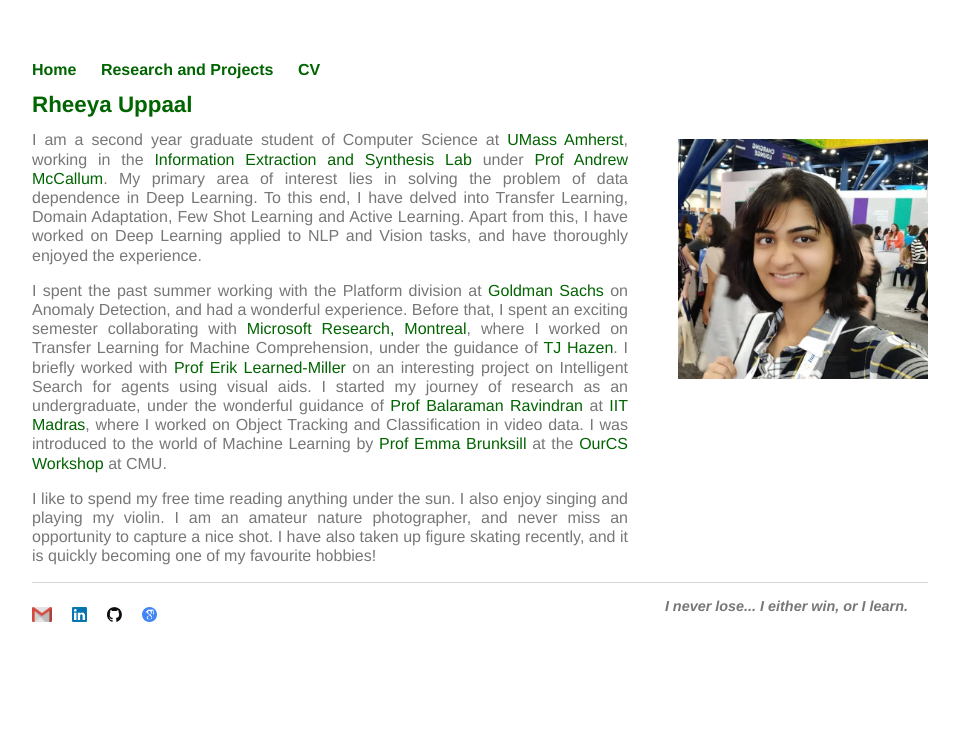
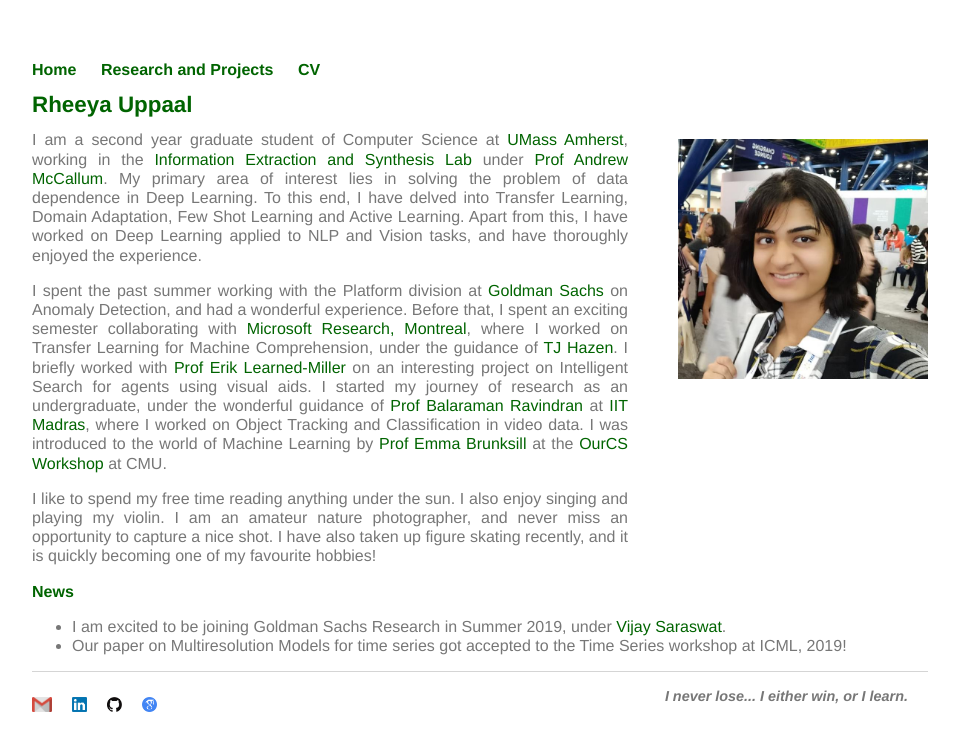
Before and after one commit to Uppaal/Uppaal.github.io, a Jekyll site: the page built from index.html, in a window 1280 px wide. Shown: the top 751 px of the page, without its empty margins (160-1119 px from the left). Built offline with Jekyll 4.4.1, drawn with Linux system fonts in a browser that asks for light colours.

Commit message:
Update index.html

```diff
--- a/index.html
+++ b/index.html
@@ -13,4 +13,9 @@ title: Rheeya Uppaal
 
 	<p align="justify">I like to spend my free time reading anything under the sun. I also enjoy singing and playing my violin. I am an amateur nature photographer, and never miss an opportunity to capture a nice shot. I have also taken up figure skating recently, and it is quickly becoming one of my favourite hobbies!</p>
 
+	<h3>News</h3>
+	<ul>
+		<li>I am excited to be joining Goldman Sachs Research in Summer 2019, under <a href="http://www.saraswat.org/">Vijay Saraswat</a>.</li>
+		<li>Our paper on Multiresolution Models for time series got accepted to the Time Series workshop at ICML, 2019!</li>
+
 </div><!-- /.blurb -->
```
